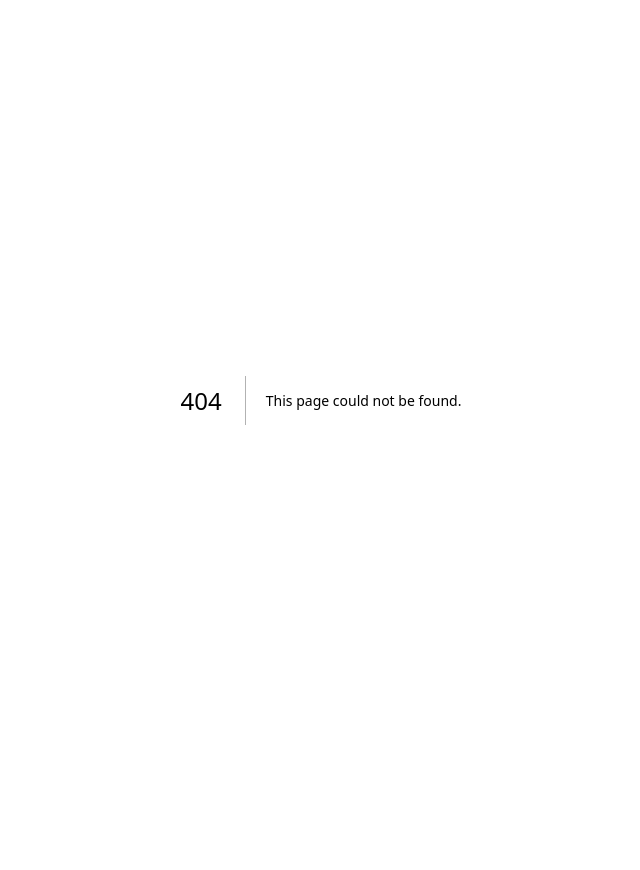
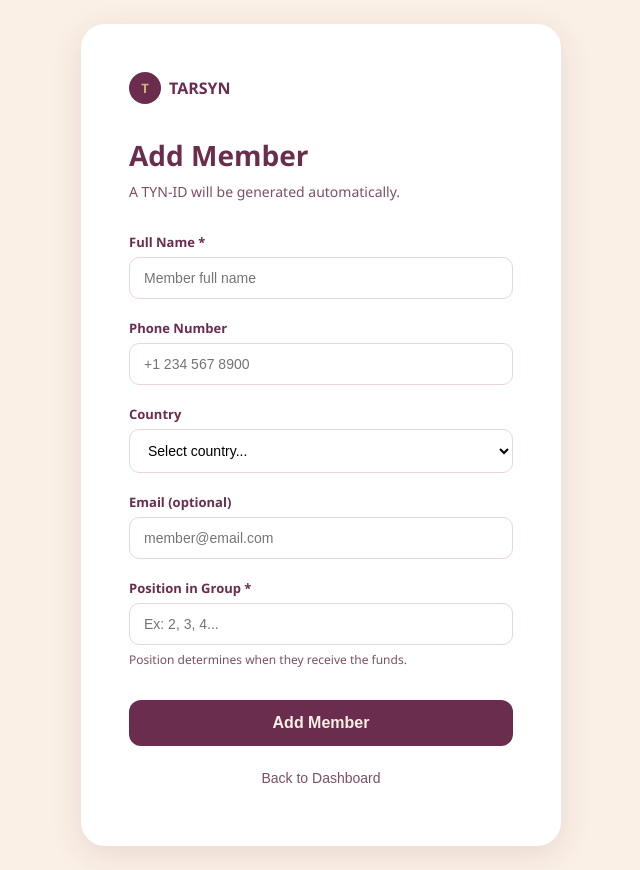
Before and after one commit to Rachelejr/tarsyn-app, a Next.js app: page /dashboard/add-member in a window 1280 px wide. Before the commit this address had no page. Shown: the whole page, without its empty margins (319-959 px from the left). Before the commit the page ends 800 px from the top, so only its background shows below. Built offline with nearby package versions, Linux system fonts and the light colour scheme.

Commit message:
Create page.tsx

```diff
--- /dev/null
+++ b/src/app/dashboard/add-member/page.tsx
@@ -0,0 +1,126 @@
+'use client';
+
+import { useState } from 'react';
+import { useRouter } from 'next/navigation';
+import { auth, db } from '@/lib/firebase';
+import { collection, addDoc, query, where, getDocs, serverTimestamp } from 'firebase/firestore';
+
+const COUNTRIES = [
+  'Haiti','Canada','United States','France','Belgium','Switzerland',
+  'Senegal','Ivory Coast','Cameroon','Congo','Mali','Guinea',
+  'Togo','Benin','Burkina Faso','Madagascar','Martinique','Guadeloupe',
+  'United Kingdom','Germany','Italy','Spain','Portugal','Brazil',
+  'Mexico','Colombia','Jamaica','Trinidad','Other'
+];
+
+export default function AddMember() {
+  const router = useRouter();
+  const [name, setName] = useState('');
+  const [phone, setPhone] = useState('');
+  const [email, setEmail] = useState('');
+  const [country, setCountry] = useState('');
+  const [position, setPosition] = useState('');
+  const [loading, setLoading] = useState(false);
+  const [error, setError] = useState('');
+  const [success, setSuccess] = useState('');
+
+  const handleAdd = async () => {
+    if (!name.trim()) { setError('Name is required.'); return; }
+    if (!position) { setError('Position is required.'); return; }
+    setLoading(true);
+    setError('');
+    try {
+      const user = auth.currentUser;
+      if (!user) { router.push('/login'); return; }
+      const q = query(collection(db, 'groups'), where('adminId', '==', user.uid));
+      const snap = await getDocs(q);
+      if (snap.empty) { setError('No group found.'); setLoading(false); return; }
+      const groupId = snap.docs[0].id;
+      const tynId = 'TYN-' + Math.random().toString(36).substr(2,6).toUpperCase();
+      await addDoc(collection(db, 'members'), {
+        groupId,
+        name: name.trim(),
+        phone: phone.trim(),
+        email: email.trim(),
+        country: country.trim(),
+        position: parseInt(position),
+        tynId,
+        role: 'member',
+        status: 'active',
+        createdAt: serverTimestamp(),
+      });
+      setSuccess('Member added! TYN-ID: ' + tynId);
+      setName(''); setPhone(''); setEmail(''); setCountry(''); setPosition('');
+    } catch(e) {
+      console.error(e);
+      setError('Error adding member. Please try again.');
+    }
+    setLoading(false);
+  };
+
+  return (
+    <div style={{minHeight:'100vh',background:'#FAF0E6',display:'flex',alignItems:'center',justifyContent:'center',padding:'24px'}}>
+      <div style={{background:'white',borderRadius:'24px',padding:'48px',maxWidth:'480px',width:'100%',boxShadow:'0 8px 32px rgba(107,45,78,0.12)'}}>
+
+        <div onClick={() => router.push('/dashboard')} style={{cursor:'pointer',display:'flex',alignItems:'center',gap:'8px',marginBottom:'32px'}}>
+          <div style={{width:'32px',height:'32px',background:'#6B2D4E',borderRadius:'50%',display:'flex',alignItems:'center',justifyContent:'center',color:'#D4AF7A',fontWeight:'800',fontSize:'13px'}}>T</div>
+          <span style={{color:'#6B2D4E',fontWeight:'800',fontSize:'16px'}}>TARSYN</span>
+        </div>
+
+        <h1 style={{color:'#6B2D4E',fontSize:'28px',fontWeight:'800',margin:'0 0 8px'}}>Add Member</h1>
+        <p style={{color:'#7A5068',fontSize:'14px',margin:'0 0 32px'}}>A TYN-ID will be generated automatically.</p>
+
+        {error && <p style={{color:'#E53935',fontSize:'13px',marginBottom:'16px',background:'#FFEBEE',padding:'10px 14px',borderRadius:'8px'}}>{error}</p>}
+        {success && <p style={{color:'#2E7D32',fontSize:'13px',marginBottom:'16px',background:'#E8F5E9',padding:'10px 14px',borderRadius:'8px'}}>{success}</p>}
+
+        <div style={{marginBottom:'20px'}}>
+          <label style={{display:'block',color:'#6B2D4E',fontSize:'13px',fontWeight:'600',marginBottom:'6px'}}>Full Name *</label>
+          <input value={name} onChange={e => setName(e.target.value)}
+            placeholder="Member full name"
+            style={{width:'100%',padding:'12px 14px',border:'1.5px solid #E8D5E0',borderRadius:'10px',fontSize:'14px',outline:'none',boxSizing:'border-box'}}/>
+        </div>
+
+        <div style={{marginBottom:'20px'}}>
+          <label style={{display:'block',color:'#6B2D4E',fontSize:'13px',fontWeight:'600',marginBottom:'6px'}}>Phone Number</label>
+          <input value={phone} onChange={e => setPhone(e.target.value)}
+            placeholder="+1 234 567 8900"
+            style={{width:'100%',padding:'12px 14px',border:'1.5px solid #E8D5E0',borderRadius:'10px',fontSize:'14px',outline:'none',boxSizing:'border-box'}}/>
+        </div>
+
+        <div style={{marginBottom:'20px'}}>
+          <label style={{display:'block',color:'#6B2D4E',fontSize:'13px',fontWeight:'600',marginBottom:'6px'}}>Country</label>
+          <select value={country} onChange={e => setCountry(e.target.value)}
+            style={{width:'100%',padding:'12px 14px',border:'1.5px solid #E8D5E0',borderRadius:'10px',fontSize:'14px',outline:'none',background:'white',boxSizing:'border-box'}}>
+            <option value="">Select country...</option>
+            {COUNTRIES.map(c => <option key={c} value={c}>{c}</option>)}
+          </select>
+        </div>
+
+        <div style={{marginBottom:'20px'}}>
+          <label style={{display:'block',color:'#6B2D4E',fontSize:'13px',fontWeight:'600',marginBottom:'6px'}}>Email (optional)</label>
+          <input value={email} onChange={e => setEmail(e.target.value)}
+            placeholder="member@email.com"
+            style={{width:'100%',padding:'12px 14px',border:'1.5px solid #E8D5E0',borderRadius:'10px',fontSize:'14px',outline:'none',boxSizing:'border-box'}}/>
+        </div>
+
+        <div style={{marginBottom:'32px'}}>
+          <label style={{display:'block',color:'#6B2D4E',fontSize:'13px',fontWeight:'600',marginBottom:'6px'}}>Position in Group *</label>
+          <input value={position} onChange={e => setPosition(e.target.value)} type="number" min="1"
+            placeholder="Ex: 2, 3, 4..."
+            style={{width:'100%',padding:'12px 14px',border:'1.5px solid #E8D5E0',borderRadius:'10px',fontSize:'14px',outline:'none',boxSizing:'border-box'}}/>
+          <p style={{color:'#7A5068',fontSize:'12px',margin:'6px 0 0'}}>Position determines when they receive the funds.</p>
+        </div>
+
+        <button onClick={handleAdd} disabled={loading}
+          style={{width:'100%',background:loading?'#9B6B8E':'#6B2D4E',color:'#FAF0E6',padding:'14px',borderRadius:'12px',border:'none',fontSize:'16px',fontWeight:'700',cursor:loading?'not-allowed':'pointer'}}>
+          {loading ? 'Adding...' : 'Add Member'}
+        </button>
+
+        <button onClick={() => router.push('/dashboard')}
+          style={{width:'100%',background:'transparent',color:'#7A5068',padding:'12px',borderRadius:'12px',border:'none',fontSize:'14px',cursor:'pointer',marginTop:'12px'}}>
+          Back to Dashboard
+        </button>
+      </div>
+    </div>
+  );
+}
```
